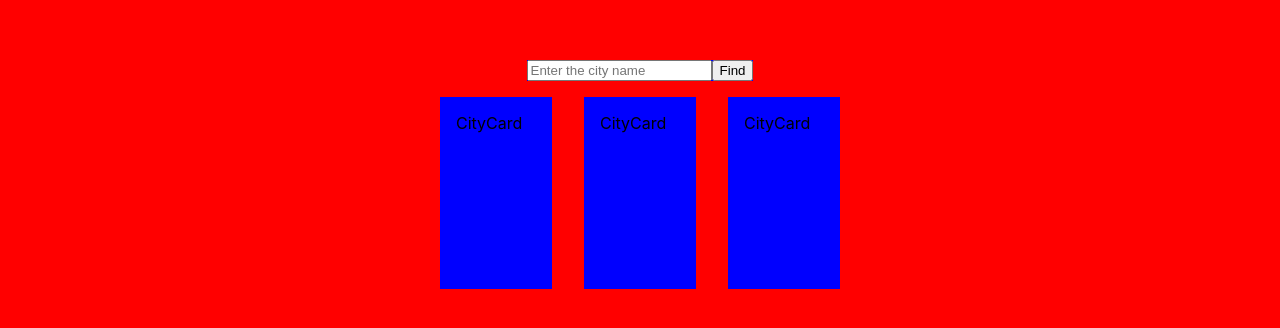
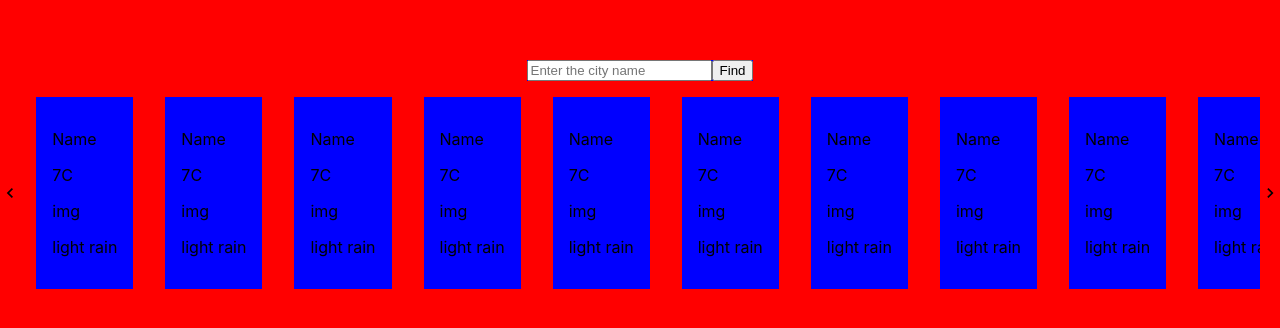
Before and after one commit to uch2ha/WeatherApp-React, a React (Create React App) app: page / in a window 1280 px wide. Shown: the part 218-546 px from the top of the page. Built offline with nearby package versions, Linux system fonts and the light colour scheme.

Commit message:
scrollable functionality

```diff
--- a/package.json
+++ b/package.json
@@ -8,6 +8,7 @@
     "@testing-library/user-event": "^13.5.0",
     "react": "^18.2.0",
     "react-dom": "^18.2.0",
+    "react-icons": "^4.6.0",
     "react-scripts": "5.0.1",
     "web-vitals": "^2.1.4"
   },
--- a/src/components/cityCard/CityCard.jsx
+++ b/src/components/cityCard/CityCard.jsx
@@ -2,7 +2,14 @@ import React from 'react';
 import './CityCard.css';
 
 const CityCard = () => {
-    return <div className='card-container'>CityCard</div>;
+    return (
+        <div className='card-container'>
+            <p>Name</p>
+            <p>7C</p>
+            <p>img</p>
+            <p>light rain</p>
+        </div>
+    );
 };
 
 export default CityCard;
--- a/src/components/mainPage/MainPage.css
+++ b/src/components/mainPage/MainPage.css
@@ -14,8 +14,3 @@
     /* margin-bottom: 15rem; */
     background: blue;
 }
-
-.citys-card-container {
-    display: flex;
-    flex-direction: row;
-}
--- a/src/components/mainPage/MainPage.jsx
+++ b/src/components/mainPage/MainPage.jsx
@@ -1,5 +1,5 @@
 import React, { useState } from 'react';
-import CityCard from '../cityCard/CityCard';
+import ScrollableCityCards from '../scrollableCityCards/ScrollableCityCards';
 import './MainPage.css';
 
 const API_KEY = '?apikey=ExIw1Hbp9pDy8DN7PdxLtPsTi8NYGGlS';
@@ -13,7 +13,8 @@ const WEATHER_API =
 const MainPage = () => {
     const [data, setData] = useState([]);
     const [cityName, setCityName] = useState('');
-    const [locationKeyError, setLocationKeyError] = useState(false); // add 2 errotr????
+    const [locationKeyError, setLocationKeyError] = useState(false);
+    const [otherError, setOtherError] = useState(false);
 
     const getLocationKeyFromAPI = () => {
         return fetch(LOCATION_KEY_API + API_KEY + '&q=' + cityName)
@@ -29,9 +30,10 @@ const MainPage = () => {
         return fetch(WEATHER_API + key + API_KEY)
             .then((response) => response.json())
             .then((responseData) => {
+                setOtherError(false);
                 return responseData;
             })
-            .catch(() => setLocationKeyError(true));
+            .catch(() => setOtherError(true));
     };
 
     const setCityWeatherData = async () => {
@@ -41,6 +43,7 @@ const MainPage = () => {
             cityData = await getWeatherDataFromAPI(locationKey);
         }
         if (cityData) {
+            cityData['id'] = Date.now(); // add id to each element  in the array
             cityData['City'] = cityName;
             await setData((prev) => [...prev, cityData]);
             setCityName('');
@@ -49,6 +52,10 @@ const MainPage = () => {
 
     return (
         <div className='main-container'>
+            {otherError && <div className='error-message'>OTHER ERROR</div>}
+            {locationKeyError && (
+                <div className='error-message'>LOCATION KEY ERROR</div>
+            )}
             <div className='search-bar'>
                 <input
                     value={cityName}
@@ -57,11 +64,7 @@ const MainPage = () => {
                 />
                 <button onClick={() => setCityWeatherData()}>Find</button>
             </div>
-            <div className='citys-card-container'>
-                <CityCard />
-                <CityCard />
-                <CityCard />
-            </div>
+            <ScrollableCityCards />
         </div>
     );
 };
--- /dev/null
+++ b/src/components/scrollableCityCards/ScrollableCityCards.css
@@ -0,0 +1,20 @@
+.scrollable-container {
+    display: flex;
+    flex-direction: row;
+    justify-content: center;
+    align-items: center;
+    width: 100vw;
+}
+
+.citys-cards-container {
+    display: flex;
+    flex-direction: row;
+    align-items: center;
+    overflow-x: scroll;
+    white-space: nowrap;
+    scroll-behavior: smooth;
+}
+
+::-webkit-scrollbar {
+    display: none;
+}
--- /dev/null
+++ b/src/components/scrollableCityCards/ScrollableCityCards.jsx
@@ -0,0 +1,44 @@
+import React from 'react';
+import './ScrollableCityCards.css';
+import CityCard from '../cityCard/CityCard';
+import { MdChevronLeft, MdChevronRight } from 'react-icons/md';
+
+const ScrollableCityCards = () => {
+    const slideLeft = () => {
+        let slider = document.getElementById('scrollable');
+        slider.scrollLeft = slider.scrollLeft - 500;
+    };
+
+    const slideRight = () => {
+        let slider = document.getElementById('scrollable');
+        slider.scrollLeft = slider.scrollLeft + 500;
+    };
+
+    return (
+        <div className='scrollable-container'>
+            <MdChevronLeft size={40} onClick={slideLeft} />
+            <div id='scrollable' className='citys-cards-container'>
+                <CityCard />
+                <CityCard />
+                <CityCard />
+                <CityCard />
+                <CityCard />
+                <CityCard />
+                <CityCard />
+                <CityCard />
+                <CityCard />
+                <CityCard />
+                <CityCard />
+                <CityCard />
+                <CityCard />
+                <CityCard />
+                <CityCard />
+                <CityCard />
+                <CityCard />
+            </div>
+            <MdChevronRight size={40} onClick={slideRight} />
+        </div>
+    );
+};
+
+export default ScrollableCityCards;
--- a/src/index.css
+++ b/src/index.css
@@ -1,5 +1,6 @@
 body {
     margin: 0;
+
     font-family: -apple-system, BlinkMacSystemFont, 'Segoe UI', 'Roboto',
         'Oxygen', 'Ubuntu', 'Cantarell', 'Fira Sans', 'Droid Sans',
         'Helvetica Neue', sans-serif;
```
Also changed, not shown: 1 other file (tests, documents, lock files or other folders).
